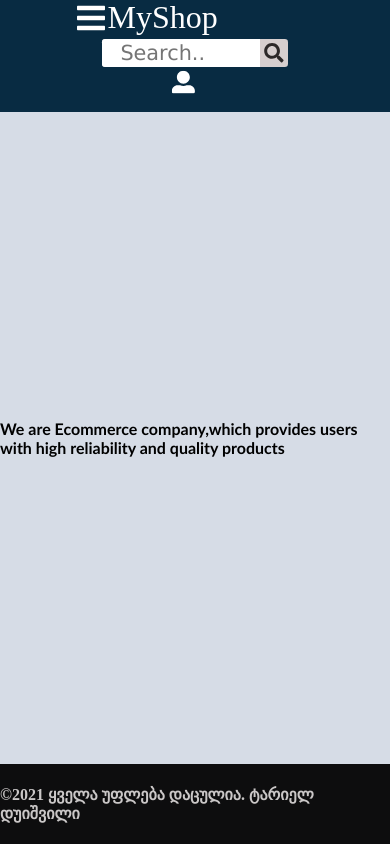
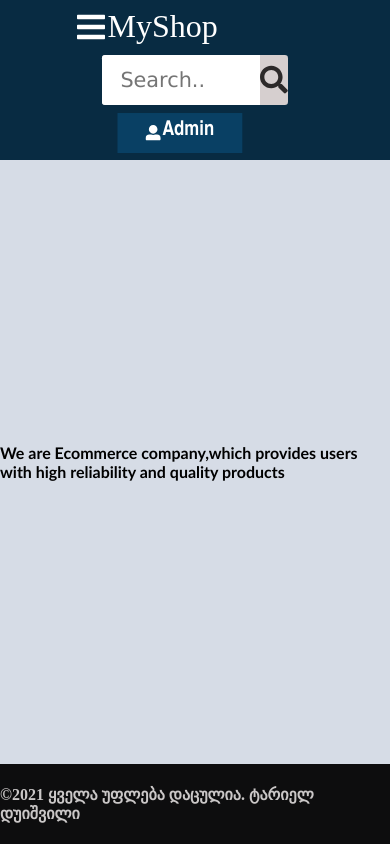
Before and after one commit to tarieli-d/Ecommerce-front, a React (Create React App) app: page /about in a window 390 px wide. Built offline with nearby package versions, Linux system fonts and the light colour scheme.

Commit message:
2 files modified,

```diff
--- a/src/App.js
+++ b/src/App.js
@@ -41,9 +41,10 @@ const App = () => {
             </span>
           </div>
 
-          <div id="user">
+          <div id="admin">
             <Link to="/admin">
               <FaUserAlt />
+              <span>Admin</span>
             </Link>
           </div>
         </div>
--- a/src/style.css
+++ b/src/style.css
@@ -104,13 +104,25 @@ input {
   transform: translate(0px, -12px);
   font-size: 0.8rem;
 }
-#user{
+#admin{
+  width: 12%;
+  height: 70%;
+}
+#admin a{
   display: flex;
+  justify-content: center;
   align-items: center;
-  width: 3%;
+  height: 100%;
+  width: 80%;
+  column-gap: 0.1rem;
+  font-size: 1.2rem;
+  font-family: 'Franklin G othic Medium', 'Arial Narrow', Arial, sans-serif;
+  color: white;
+  background: rgb(9, 64, 100);
+}
+#admin a span{
+  font-size: 1.6rem;
   height: 70%;
-  font-size: 1.8rem;
-  color: white;
 }
 /*sidebar navigation*/
 .sidenav {
@@ -337,16 +349,19 @@ footer{
   .headerTop #searchBar span{
       width: 95%;
  }
- .headerTop #user{
-       width: 10%;
+ .headerTop #admin{
+       width: 28%;
 
  }
 }
-@media (max-width: 400px) {
+@media (max-width: 450px) {
+  header{
+      height: 10rem;
+  }
   .headerTop{
-      margin-top: 1rem;
+      height: 100%;
       flex-direction: column;
-      justify-content: center;
+      justify-content: space-around;
       align-items: center;
  }
   header #menuIcon{
@@ -358,11 +373,9 @@ footer{
   header #searchBar span{
       width: 95%;
  }
- .headerTop #user{
-   width: 15%;
-   height: 25%;
+ .headerTop #admin{
+   width: 50%;
    transform: scale(0.8);
-   margin-top: 0.4rem;
  }
 .headerTop div{
   margin: 0.1rem;
```
